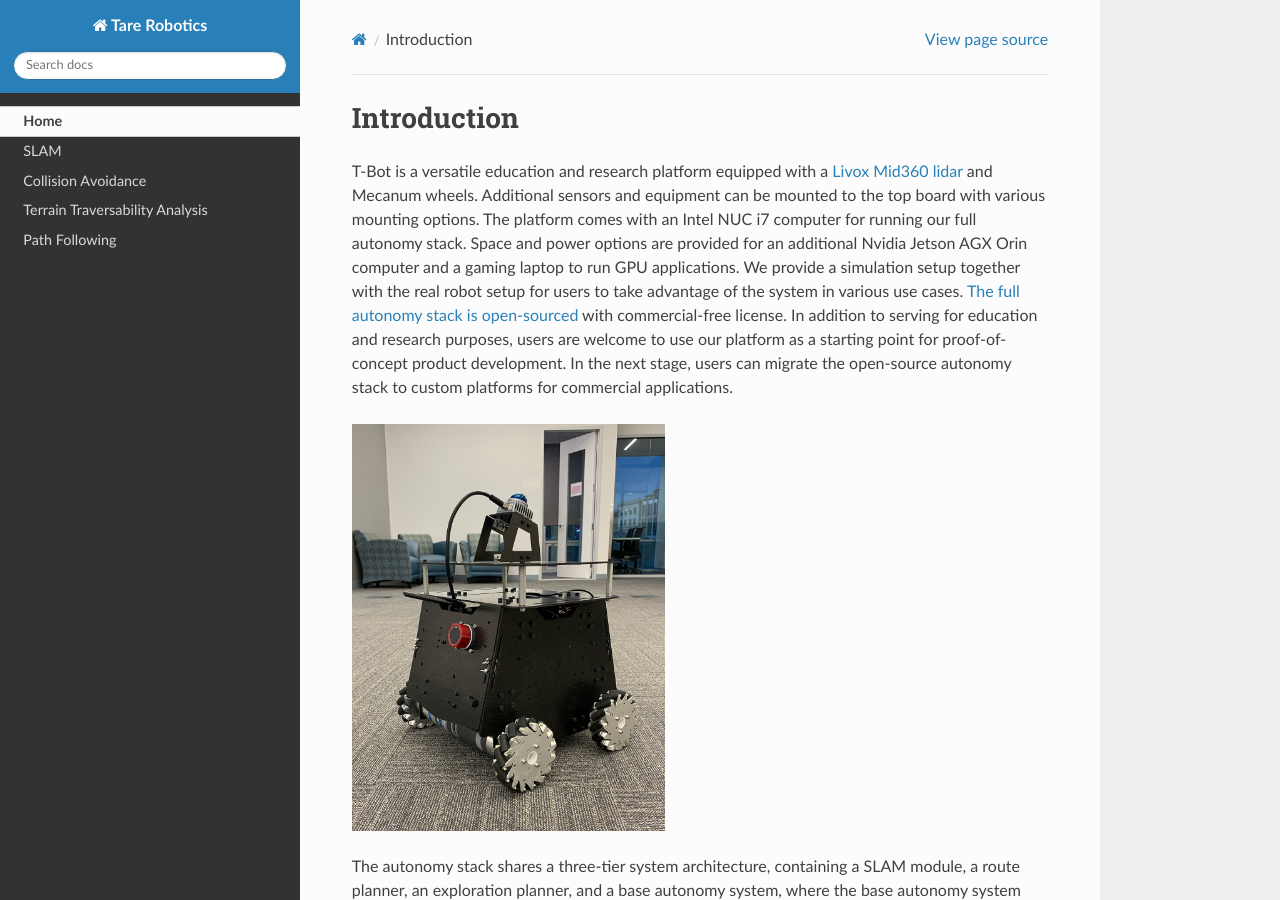
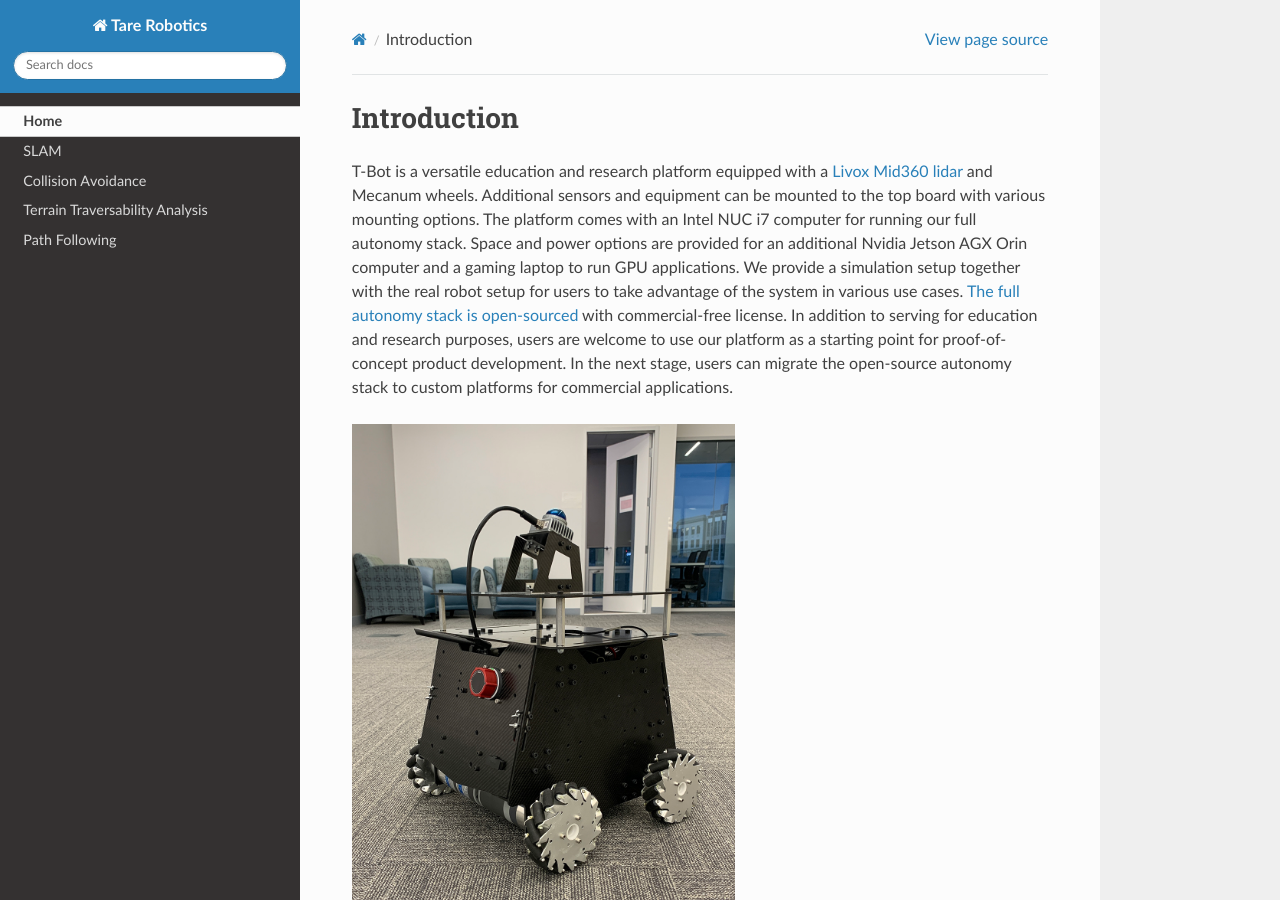
Before and after one commit to caochao39/tarerobotics, a Sphinx documentation site: the page built from docs/source/index.rst, in a window 1280 px wide and 900 px high. Built offline with Sphinx 7.4.7 and the Read the Docs theme 3.1.0, drawn with Linux system fonts in a browser that asks for light colours; pages that are not in the unit, such as notebooks, are missing from menus.

Commit message:
Update index.rst

```diff
--- a/docs/source/index.rst
+++ b/docs/source/index.rst
@@ -4,12 +4,12 @@
 T-Bot is a versatile education and research platform equipped with a `Livox Mid360 lidar <https://www.livoxtech.com/mid-360>`_ and Mecanum wheels. Additional sensors and equipment can be mounted to the top board with various mounting options. The platform comes with an Intel NUC i7 computer for running our full autonomy stack. Space and power options are provided for an additional Nvidia Jetson AGX Orin computer and a gaming laptop to run GPU applications. We provide a simulation setup together with the real robot setup for users to take advantage of the system in various use cases. `The full autonomy stack is open-sourced <https://github.com/jizhang-cmu/autonomy_stack_mecanum_wheel_platform>`_ with commercial-free license. In addition to serving for education and research purposes, users are welcome to use our platform as a starting point for proof-of-concept product development. In the next stage, users can migrate the open-source autonomy stack to custom platforms for commercial applications.
 
 .. image:: images/image7.jpg
-    :width: 45%
+    :width: 55%
 
 The autonomy stack shares a three-tier system architecture, containing a SLAM module, a route planner, an exploration planner, and a base autonomy system, where the base autonomy system includes fundamental navigation modules for terrain traversability analysts, collision avoidance, and waypoint following. The system overall is capable of taking a goal point and navigating the vehicle autonomously to the goal point as well as exploring an environment and building a map along the way. Alternatively, the system allows users to use a joystick controller to guide the navigation while the system itself is in charge of collision avoidance.
 
 .. image:: images/image12.png
-    :width: 55%
+    :width: 65%
 
 Please refer to the `Quick Start Guide <https://tarerobotics.readthedocs.io/en/latest/quick_start_guide.html>`_ section to get familiar with the system operations. To try our system in simulation on any computer, refer to the `Simulation System Setup <https://tarerobotics.readthedocs.io/en/latest/simulation_system_setup.html>`_ section.
 
```
